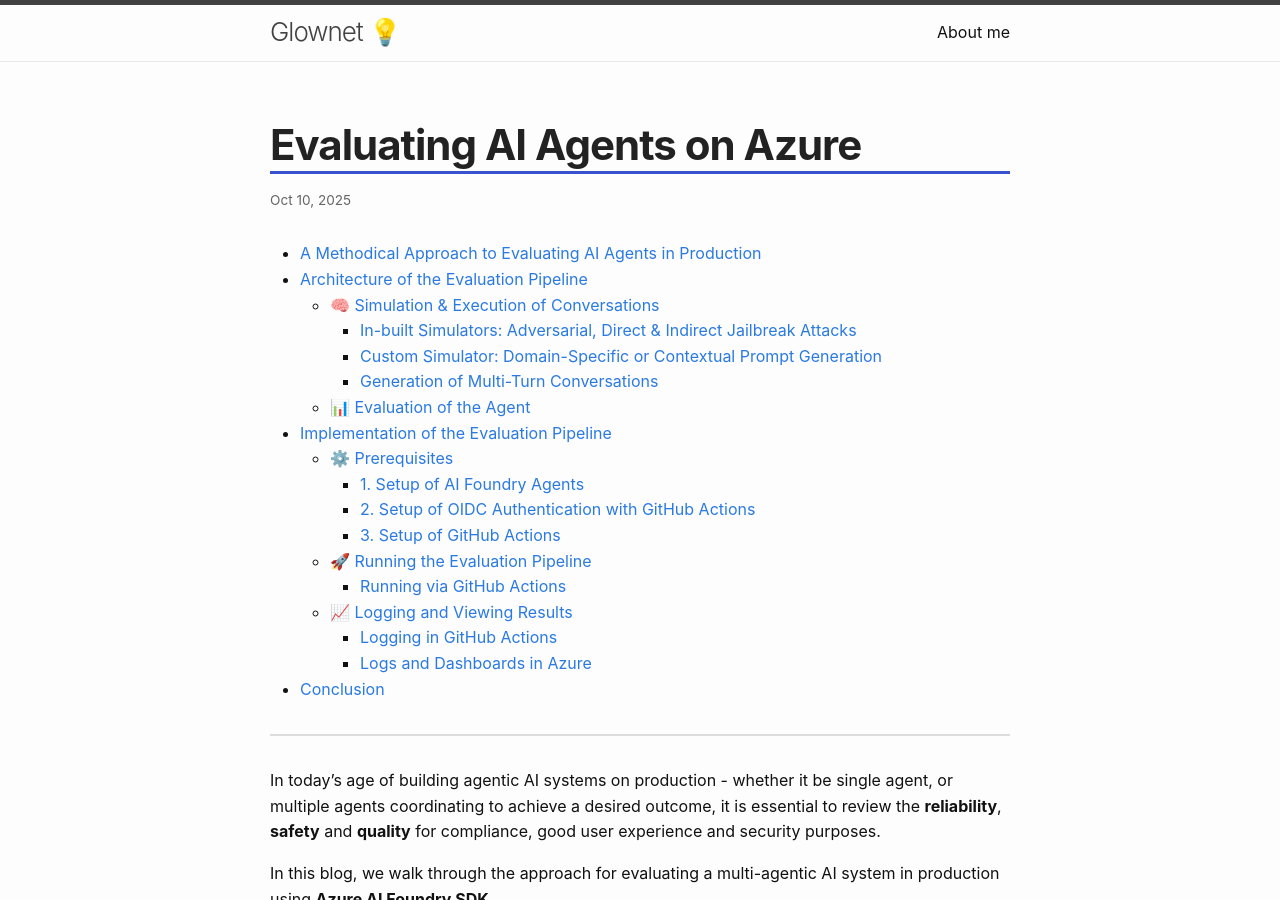
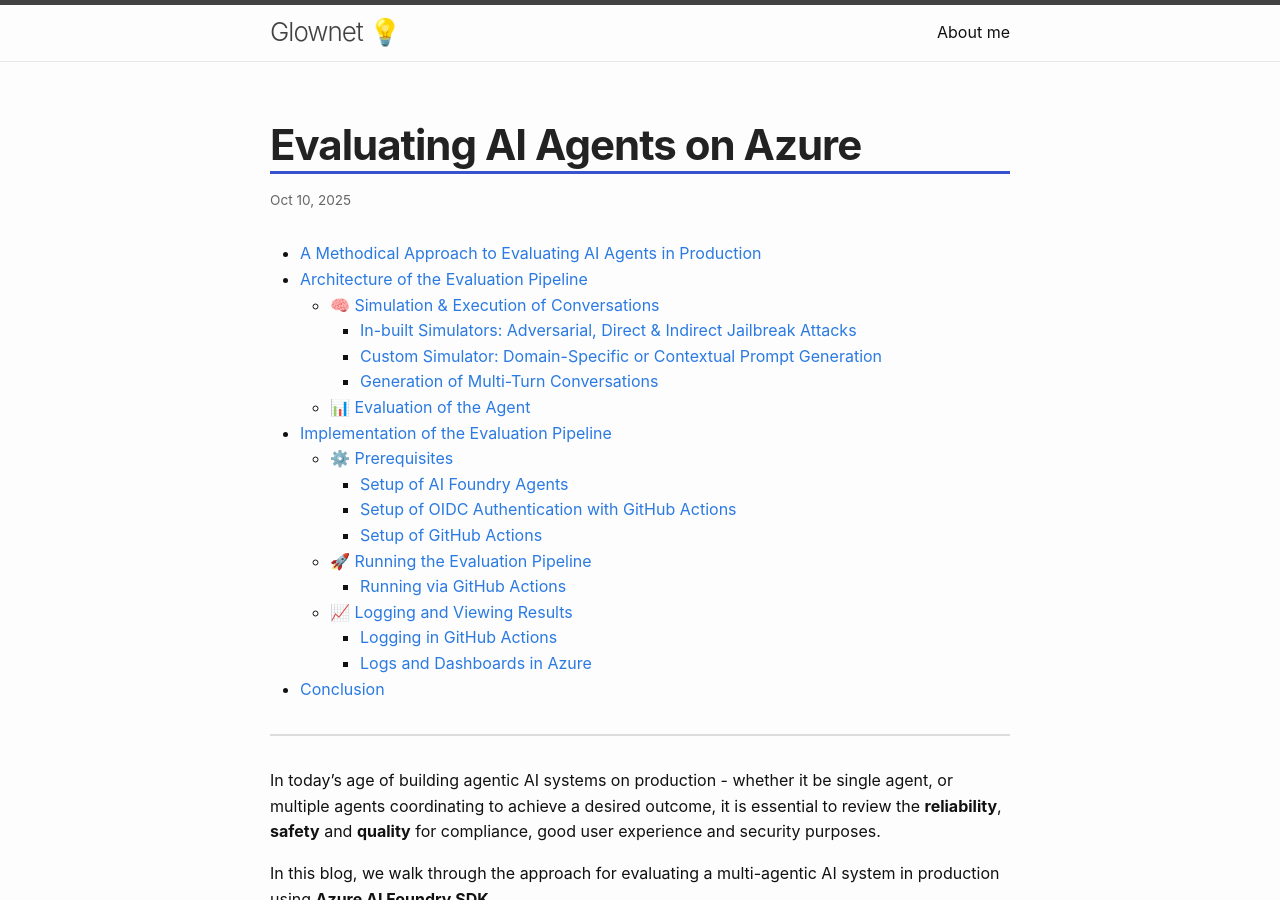
Before and after one commit to ayushi2019031/glownet.io, a Jekyll site: the page built from _posts/2025-10-10-agent-evaluation-on-azure.md, in a window 1280 px wide and 900 px high. Built offline with Jekyll 4.4.1, drawn with Linux system fonts in a browser that asks for light colours; comment, search, counter and statistics services are not loaded; some of the changed text lies outside the part shown.

Commit message:
Initial draft

```diff
--- a/_posts/2025-10-10-agent-evaluation-on-azure.md
+++ b/_posts/2025-10-10-agent-evaluation-on-azure.md
@@ -613,7 +613,7 @@ This section outlines how to set up the pipeline, integrate it into CI/CD workfl
 
 ## ⚙️ Prerequisites
 
-### 1. Setup of AI Foundry Agents
+### Setup of AI Foundry Agents
 
 1. Create a new project within **Azure AI Foundry**.
 2. Inside this project, define one or more **agents**.
@@ -628,7 +628,7 @@ These will be required by the evaluation and GitHub workflow scripts.
 
 ---
 
-### 2. Setup of OIDC Authentication with GitHub Actions
+### Setup of OIDC Authentication with GitHub Actions
 
 1. Register a new application in **Azure Entra ID**.
 2. Assign it **RBAC permissions** such as “Cognitive Services OpenAI User” and “Azure OpenAI User” to the AI Foundry project.
@@ -642,7 +642,7 @@ This configuration allows your workflows to authenticate securely to Azure using
 
 ---
 
-### 3. Setup of GitHub Actions
+### Setup of GitHub Actions
 
 1. Store all sensitive information (keys, endpoints, model names, etc.) in **repository secrets**.
 2. Create a **GitHub Actions YAML workflow** to trigger the evaluation pipeline.
```
Also changed, not shown: _research/2025-10-19-nvidia-blackwell-arch.md (added, +71 -0 lines).
